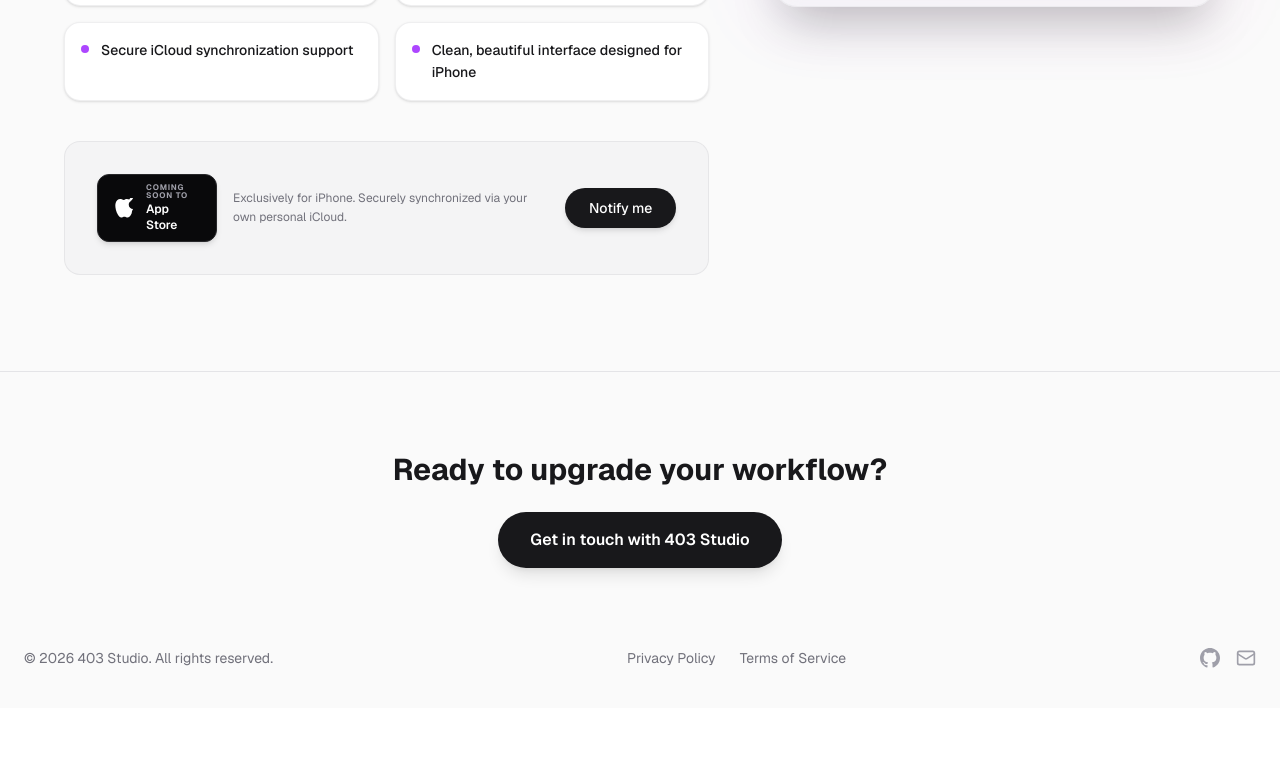
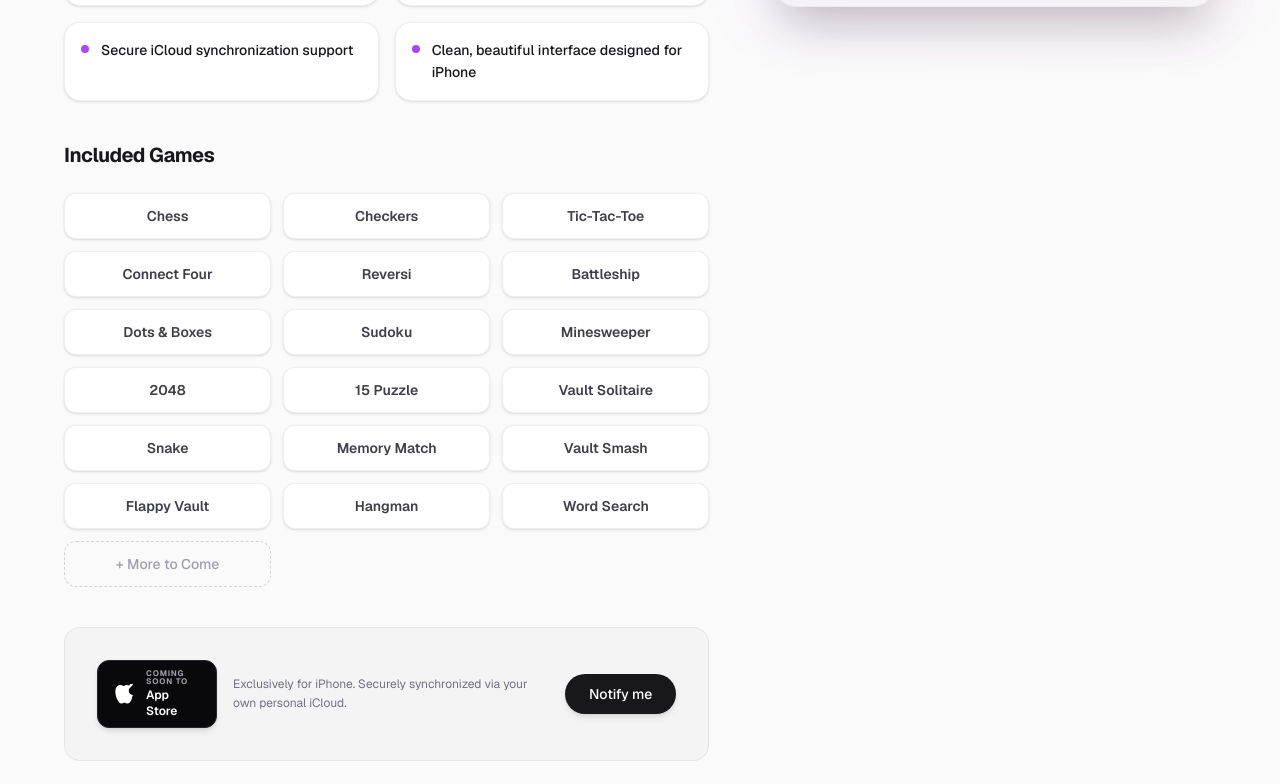
Before and after one commit to Stueygr/403Studio, a Next.js app: page /apps/game-vault in a window 1280 px wide. Shown: the part 618-1402 px from the top of the page. Before the commit the page ends 1326 px from the top, so only its background shows below. Built offline with nearby package versions, Linux system fonts and the light colour scheme.

Commit message:
Add Included Games list for Game Vault and update local site config

```diff
--- a/app/apps/[slug]/page.tsx
+++ b/app/apps/[slug]/page.tsx
@@ -110,6 +110,25 @@ export default async function AppPage({ params }: Props) {
                 ))}
               </div>
 
+              {"games" in app && app.games && (
+                <div className="mb-10">
+                  <h2 className="text-xl font-bold mb-6 tracking-tight">Included Games</h2>
+                  <div className="grid grid-cols-2 sm:grid-cols-3 gap-3">
+                    {app.games.map((game) => (
+                      <div
+                        key={game}
+                        className="px-4 py-3 rounded-xl bg-white dark:bg-zinc-900 border border-zinc-200/60 dark:border-zinc-800/80 shadow-sm text-sm font-semibold text-center text-zinc-700 dark:text-zinc-300"
+                      >
+                        {game}
+                      </div>
+                    ))}
+                    <div className="px-4 py-3 rounded-xl bg-zinc-150/40 dark:bg-zinc-900/30 border border-dashed border-zinc-300 dark:border-zinc-800 text-sm font-medium text-center text-zinc-400 dark:text-zinc-550">
+                      + More to Come
+                    </div>
+                  </div>
+                </div>
+              )}
+
               <div className="rounded-2xl border border-zinc-200/85 dark:border-zinc-800 bg-zinc-100 dark:bg-zinc-900/50 p-6 md:p-8 flex flex-col sm:flex-row items-center justify-between gap-6">
                 <div className="flex flex-col sm:flex-row items-center gap-4 text-center sm:text-left">
                   <AppStoreBadge />
--- a/lib/site.ts
+++ b/lib/site.ts
@@ -39,6 +39,26 @@ export const apps = [
       "Secure iCloud synchronization support",
       "Clean, beautiful interface designed for iPhone",
     ],
+    games: [
+      "Chess",
+      "Checkers",
+      "Tic-Tac-Toe",
+      "Connect Four",
+      "Reversi",
+      "Battleship",
+      "Dots & Boxes",
+      "Sudoku",
+      "Minesweeper",
+      "2048",
+      "15 Puzzle",
+      "Vault Solitaire",
+      "Snake",
+      "Memory Match",
+      "Vault Smash",
+      "Flappy Vault",
+      "Hangman",
+      "Word Search"
+    ],
   },
   {
     slug: "vegas-cyberpunk-midnight",
```
Also changed, not shown: public/icon_gamevault.png.
